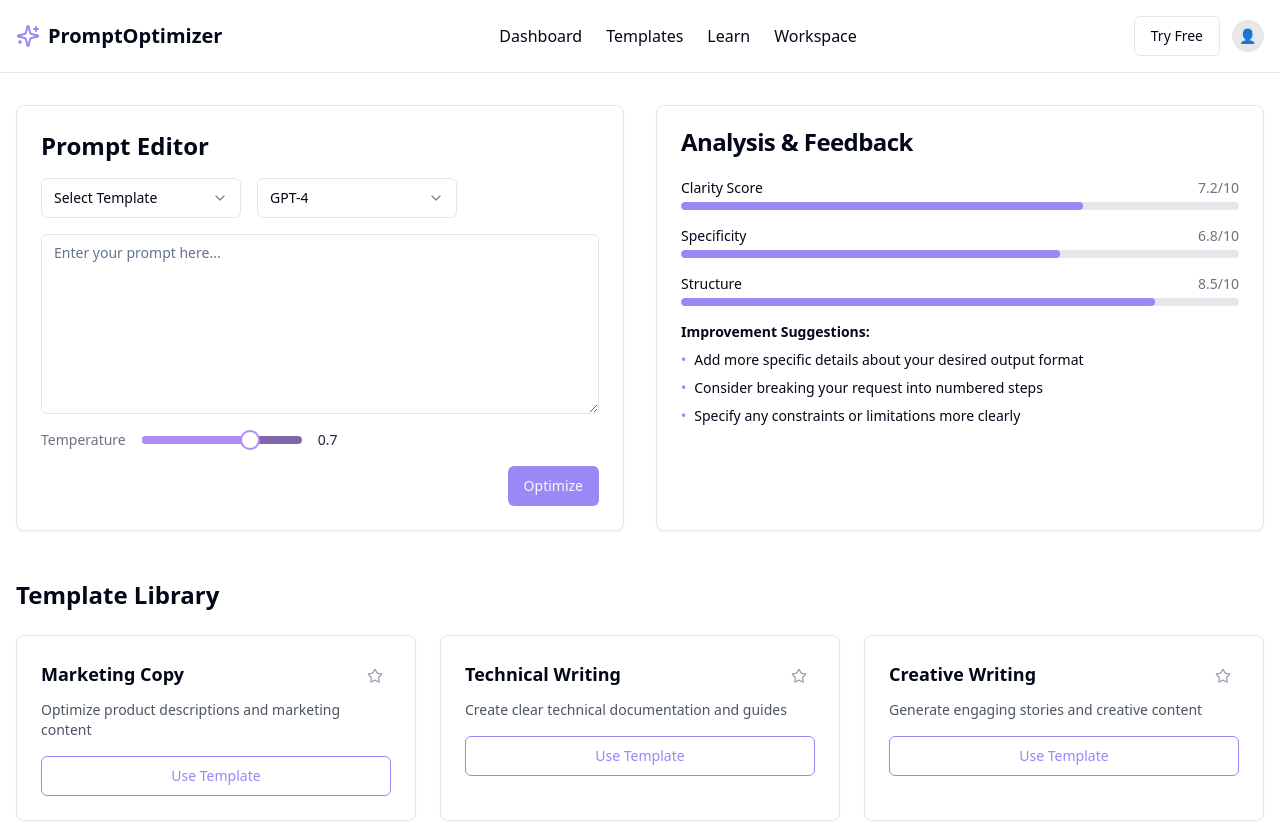
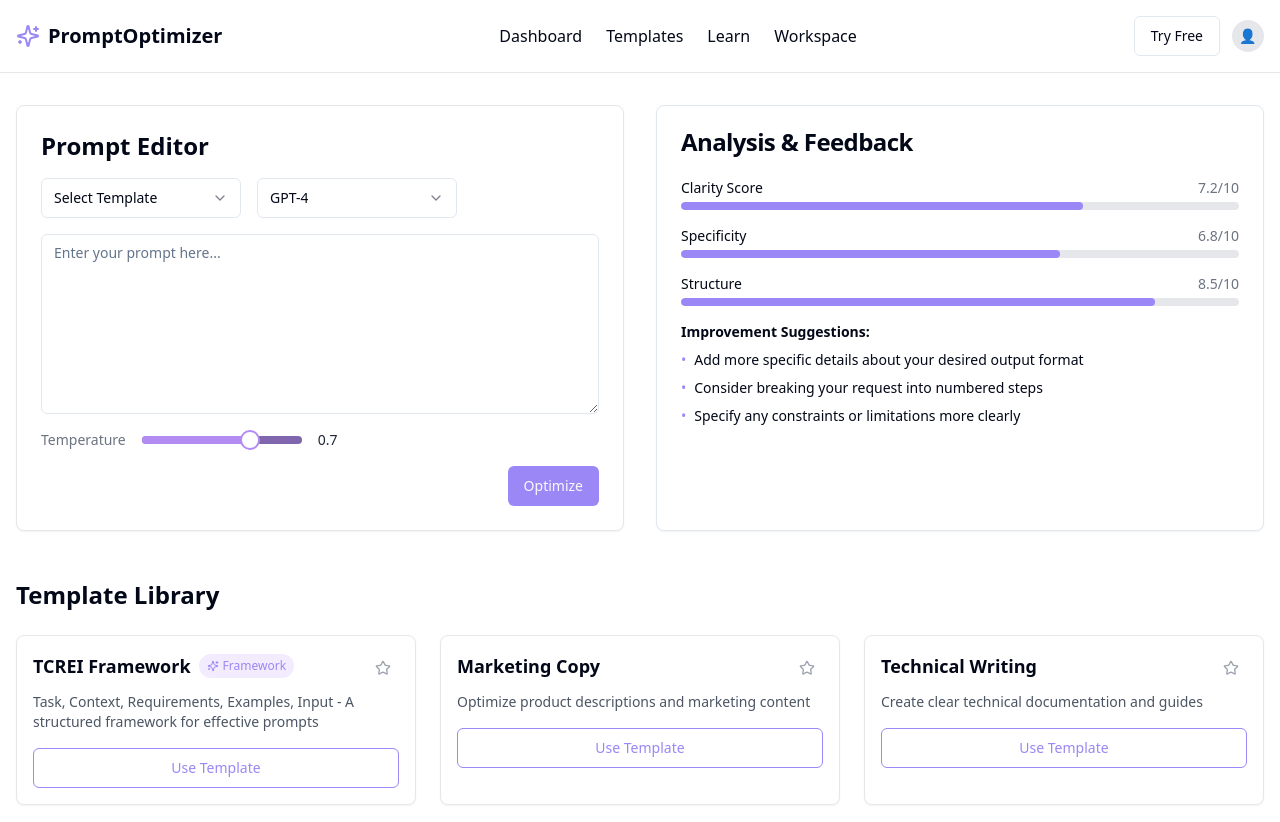
Before and after one commit to shashwatc12/PromptCoach, a React (Vite) app: page / in a window 1280 px wide. Shown: the top 822 px of the page. Built offline with nearby package versions, Linux system fonts and the light colour scheme.

Commit message:
Add TCREI prompting framework
Implements the TCREI prompt engineering framework.

```diff
--- a/src/components/PromptEditor.tsx
+++ b/src/components/PromptEditor.tsx
@@ -1,5 +1,5 @@
 
-import React, { useState } from 'react';
+import React, { useState, useEffect } from 'react';
 import { Select, SelectContent, SelectItem, SelectTrigger, SelectValue } from '@/components/ui/select';
 import { Textarea } from '@/components/ui/textarea';
 import { Slider } from '@/components/ui/slider';
@@ -8,16 +8,29 @@ import { toast } from '@/hooks/use-toast';
 
 interface PromptEditorProps {
   onOptimize: (prompt: string) => void;
+  promptText?: string;
+  onPromptChange?: (text: string) => void;
 }
 
-const PromptEditor: React.FC<PromptEditorProps> = ({ onOptimize }) => {
-  const [promptText, setPromptText] = useState('');
+const PromptEditor: React.FC<PromptEditorProps> = ({ onOptimize, promptText = '', onPromptChange }) => {
+  const [internalPromptText, setInternalPromptText] = useState(promptText);
   const [template, setTemplate] = useState('');
   const [model, setModel] = useState('GPT-4');
   const [temperature, setTemperature] = useState([0.7]);
 
+  useEffect(() => {
+    setInternalPromptText(promptText);
+  }, [promptText]);
+
+  const handlePromptChange = (e: React.ChangeEvent<HTMLTextAreaElement>) => {
+    setInternalPromptText(e.target.value);
+    if (onPromptChange) {
+      onPromptChange(e.target.value);
+    }
+  };
+
   const handleOptimize = () => {
-    if (!promptText.trim()) {
+    if (!internalPromptText.trim()) {
       toast({
         title: "Empty Prompt",
         description: "Please enter a prompt to optimize",
@@ -26,7 +39,7 @@ const PromptEditor: React.FC<PromptEditorProps> = ({ onOptimize }) => {
       return;
     }
 
-    onOptimize(promptText);
+    onOptimize(internalPromptText);
     toast({
       title: "Analyzing Prompt",
       description: "Your prompt is being optimized...",
@@ -34,7 +47,7 @@ const PromptEditor: React.FC<PromptEditorProps> = ({ onOptimize }) => {
   };
 
   return (
-    <div className="prompt-container">
+    <div className="prompt-container border rounded-lg p-6 shadow-sm">
       <h2 className="text-2xl font-bold mb-4">Prompt Editor</h2>
 
       <div className="flex flex-col sm:flex-row gap-4 mb-4">
@@ -43,6 +56,7 @@ const PromptEditor: React.FC<PromptEditorProps> = ({ onOptimize }) => {
             <SelectValue placeholder="Select Template" />
           </SelectTrigger>
           <SelectContent>
+            <SelectItem value="tcrei">TCREI Framework</SelectItem>
             <SelectItem value="marketing">Marketing Copy</SelectItem>
             <SelectItem value="technical">Technical Writing</SelectItem>
             <SelectItem value="creative">Creative Writing</SelectItem>
@@ -66,8 +80,8 @@ const PromptEditor: React.FC<PromptEditorProps> = ({ onOptimize }) => {
       <Textarea
         className="min-h-[180px] mb-4"
         placeholder="Enter your prompt here..."
-        value={promptText}
-        onChange={(e) => setPromptText(e.target.value)}
+        value={internalPromptText}
+        onChange={handlePromptChange}
       />
 
       <div className="flex items-center mb-4 gap-4">
--- a/src/components/TemplateCard.tsx
+++ b/src/components/TemplateCard.tsx
@@ -1,19 +1,28 @@
 
 import React from 'react';
 import { Button } from '@/components/ui/button';
-import { Star } from 'lucide-react';
+import { Star, Sparkles } from 'lucide-react';
 
 interface TemplateCardProps {
   title: string;
   description: string;
   onUse: () => void;
+  isFramework?: boolean;
 }
 
-const TemplateCard: React.FC<TemplateCardProps> = ({ title, description, onUse }) => {
+const TemplateCard: React.FC<TemplateCardProps> = ({ title, description, onUse, isFramework = false }) => {
   return (
-    <div className="template-card">
+    <div className="template-card border rounded-lg p-4 shadow-sm">
       <div className="flex justify-between items-start mb-2">
-        <h3 className="text-lg font-semibold">{title}</h3>
+        <div className="flex items-center gap-2">
+          <h3 className="text-lg font-semibold">{title}</h3>
+          {isFramework && (
+            <span className="inline-flex items-center px-2 py-1 rounded-full text-xs font-medium bg-optimizer-light/30 text-optimizer-primary">
+              <Sparkles className="h-3 w-3 mr-1" />
+              Framework
+            </span>
+          )}
+        </div>
         <Button variant="ghost" size="icon" className="h-8 w-8">
           <Star className="h-5 w-5 text-gray-400 hover:text-yellow-400" />
         </Button>
--- a/src/pages/Index.tsx
+++ b/src/pages/Index.tsx
@@ -1,4 +1,3 @@
-
 import React, { useState } from 'react';
 import Navbar from '@/components/Navbar';
 import PromptEditor from '@/components/PromptEditor';
@@ -20,6 +19,8 @@ const Index = () => {
     "Consider breaking your request into numbered steps",
     "Specify any constraints or limitations more clearly"
   ]);
+
+  const [promptText, setPromptText] = useState('');
 
   const handleOptimize = (prompt: string) => {
     // In a real app, this would call an API to analyze the prompt
@@ -45,6 +46,24 @@ const Index = () => {
   };
 
   const handleUseTemplate = (template: string) => {
+    let templateText = '';
+
+    if (template === "TCREI Framework") {
+      templateText = `[Task]: Clearly state what you want the AI to do
+[Context]: Provide relevant background information
+[Requirements]: List specific elements you need in the response
+[Examples]: Show examples of desired outputs or formats
+[Input]: Include the specific data or content to work with`;
+    } else if (template === "Marketing Copy") {
+      templateText = "Create compelling marketing copy for [product] targeting [audience]. Focus on benefits like [benefit1], [benefit2], and [benefit3]. Use a [tone] tone of voice.";
+    } else if (template === "Technical Writing") {
+      templateText = "Write a technical explanation of [topic] for an audience with [expertise level] knowledge. Include key concepts: [concept1], [concept2]. Provide examples where appropriate.";
+    } else if (template === "Creative Writing") {
+      templateText = "Write a [genre] story about [character/situation]. Set the scene in [setting/time period]. The mood should be [mood]. Include themes of [theme1] and [theme2].";
+    }
+
+    setPromptText(templateText);
+
     toast({
       title: "Template Selected",
       description: `${template} template has been applied`,
@@ -71,13 +90,19 @@ const Index = () => {
 
       <main className="flex-1 container mx-auto px-4 py-8">
         <div className="grid grid-cols-1 lg:grid-cols-2 gap-8 mb-12">
-          <PromptEditor onOptimize={handleOptimize} />
+          <PromptEditor onOptimize={handleOptimize} promptText={promptText} onPromptChange={setPromptText} />
           <AnalysisFeedback scores={scores} suggestions={suggestions} />
         </div>
 
         <section className="mb-12">
           <h2 className="text-2xl font-bold mb-6">Template Library</h2>
           <div className="grid grid-cols-1 md:grid-cols-3 gap-6">
+            <TemplateCard
+              title="TCREI Framework"
+              description="Task, Context, Requirements, Examples, Input - A structured framework for effective prompts"
+              onUse={() => handleUseTemplate("TCREI Framework")}
+              isFramework={true}
+            />
             <TemplateCard
               title="Marketing Copy"
               description="Optimize product descriptions and marketing content"
```
